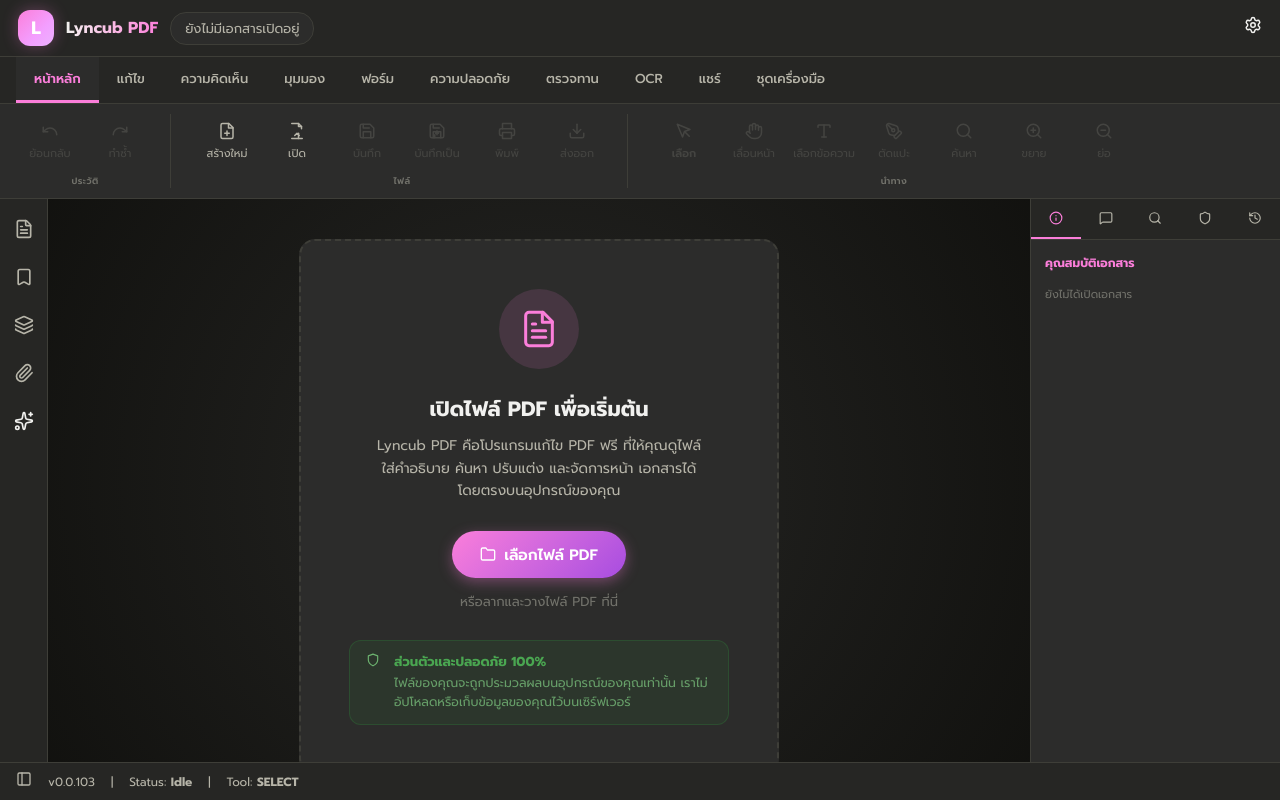
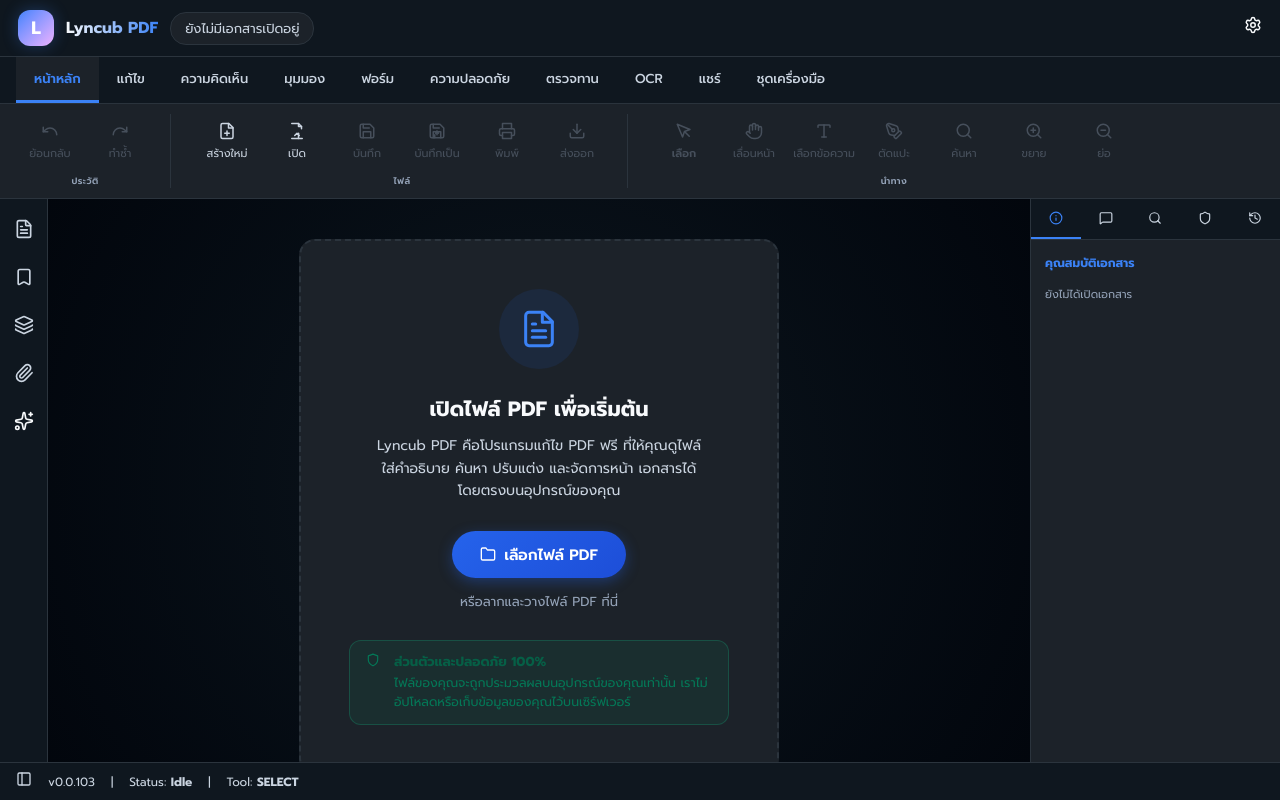
Before and after one commit to ppchhrsite-hub/PDF_PPCH, a React (Vite) app: page / in a window 1280 px wide. Built offline with nearby package versions, Linux system fonts and the light colour scheme; a web font is replaced by a local one.

Commit message:
style: update UI design system to White & Blue theme and align all Lyncub features

```diff
--- a/src/index.css
+++ b/src/index.css
@@ -2,60 +2,61 @@
 @import url('https://fonts.googleapis.com/css2?family=Google+Sans+Code:wght@400;500;600;700&family=Prompt:wght@300;400;500;600;700&family=Sarabun:wght@300;400;500;600;700&display=swap');
 
 :root {
-  /* Default: Dark Theme (Match Lyncub default) */
-  --bg-primary: oklch(0.2928 0.0018 106.5);       /* Charcoal background for panels */
-  --bg-secondary: oklch(0.2679 0.0036 106.64);    /* Darker background for frames */
-  --bg-tertiary: oklch(0.2213 0.0038 106.7);      /* Deep workspace frame */
-  --bg-canvas: oklch(0.18 0.005 106.5);           /* Darkest background for canvas */
+  /* Default: White & Blue Theme (Sleek Modern White/Blue) */
+  --bg-primary: #ffffff;          /* Clean white for panels & toolbars */
+  --bg-secondary: #f8fafc;        /* Slate-50 light background */
+  --bg-tertiary: #f1f5f9;         /* Slate-100 container background */
+  --bg-canvas: #e2e8f0;           /* Slate-200 backdrop for document canvas */
 
-  --text-primary: oklch(0.9576 0.0027 106.45);    /* Off-white */
-  --text-secondary: oklch(0.7713 0.0169 99.07);   /* Light gray */
-  --text-tertiary: oklch(0.55 0.01 106.5);        /* Muted gray */
+  --text-primary: #0f172a;       /* Slate-900 high contrast dark text */
+  --text-secondary: #334155;     /* Slate-700 secondary text */
+  --text-tertiary: #64748b;      /* Slate-500 muted text */
 
-  --border-color: oklch(0.3618 0.0101 106.89);    /* Gray-brown border */
-  --border-focus: var(--brand-primary);
+  --border-color: #cbd5e1;       /* Slate-300 border */
+  --border-focus: #2563eb;       /* Royal Blue focus border */
 
-  --brand-primary: oklch(0.7637 0.1852 338.32);   /* Vibrant Purple Lyncub logo accent */
-  --brand-hover: oklch(0.82 0.16 338.32);
-  --brand-text: oklch(0.1908 0.002 106.59);
+  --brand-primary: #2563eb;      /* Royal Blue accent */
+  --brand-hover: #1d4ed8;        /* Darker Blue hover */
+  --brand-text: #ffffff;
 
-  --accent-blue: oklch(0.75 0.14 240);
-  --accent-green: oklch(0.8 0.15 140);
-  --accent-yellow: oklch(0.85 0.12 90);
-  --accent-red: oklch(0.7 0.18 25);
+  --accent-blue: #3b82f6;
+  --accent-green: #10b981;
+  --accent-yellow: #f59e0b;
+  --accent-red: #ef4444;
 
   --radius-sm: 4px;
   --radius-md: 8px;
   --radius-lg: 12px;
   --radius-xl: 16px;
 
-  --shadow-sm: 0 1px 2px rgba(0, 0, 0, 0.2);
-  --shadow-md: 0 4px 6px -1px rgba(0, 0, 0, 0.3);
-  --shadow-lg: 0 10px 15px -3px rgba(0, 0, 0, 0.4);
+  --shadow-sm: 0 1px 3px rgba(0, 0, 0, 0.08);
+  --shadow-md: 0 4px 6px -1px rgba(0, 0, 0, 0.1);
+  --shadow-lg: 0 10px 15px -3px rgba(0, 0, 0, 0.12);
 
   --font-sans: 'Prompt', ui-sans-serif, system-ui, sans-serif;
   --font-mono: 'Google Sans Code', ui-monospace, monospace;
 }
 
-[data-theme="light"] {
-  --bg-primary: oklch(0.985 0.003 106.5);
-  --bg-secondary: oklch(0.968 0.004 106.5);
-  --bg-tertiary: oklch(0.94 0.004 106.5);
-  --bg-canvas: oklch(0.9 0.005 106.5);
+[data-theme="dark"] {
+  --bg-primary: oklch(0.25 0.015 250);       /* Dark Slate Blue background */
+  --bg-secondary: oklch(0.20 0.02 250);     /* Darker Slate Blue */
+  --bg-tertiary: oklch(0.16 0.02 250);      /* Deep Canvas frame */
+  --bg-canvas: oklch(0.12 0.02 250);        /* Deepest canvas backdrop */
 
-  --text-primary: oklch(0.2679 0.0036 106.64);
-  --text-secondary: oklch(0.52 0.01 99.07);
-  --text-tertiary: oklch(0.68 0.008 106.5);
+  --text-primary: #f8fafc;
+  --text-secondary: #cbd5e1;
+  --text-tertiary: #94a3b8;
 
-  --border-color: oklch(0.865 0.006 106.89);
+  --border-color: oklch(0.32 0.02 250);
+  --border-focus: #3b82f6;
 
-  --brand-primary: oklch(0.64 0.165 338.32);
-  --brand-hover: oklch(0.55 0.18 338.32);
-  --brand-text: oklch(1.0 0 0);
+  --brand-primary: #3b82f6;
+  --brand-hover: #60a5fa;
+  --brand-text: #ffffff;
 
-  --shadow-sm: 0 1px 3px rgba(0, 0, 0, 0.08);
-  --shadow-md: 0 4px 6px -1px rgba(0, 0, 0, 0.08);
-  --shadow-lg: 0 10px 15px -3px rgba(0, 0, 0, 0.1);
+  --shadow-sm: 0 1px 2px rgba(0, 0, 0, 0.3);
+  --shadow-md: 0 4px 6px -1px rgba(0, 0, 0, 0.4);
+  --shadow-lg: 0 10px 15px -3px rgba(0, 0, 0, 0.5);
 }
 
 /* Base Styles */
@@ -487,7 +488,8 @@
   width: 80px;
   height: 80px;
   border-radius: 50%;
-  background: oklch(from var(--brand-primary) l c h / 0.12);
+  background: rgba(37, 99, 235, 0.1);
+  color: var(--brand-primary);
   display: flex;
   align-items: center;
   justify-content: center;
@@ -514,7 +516,7 @@
   align-items: center;
   justify-content: center;
   padding: 12px 28px;
-  background: linear-gradient(135deg, var(--brand-primary), oklch(0.6 0.22 310));
+  background: linear-gradient(135deg, #2563eb, #1d4ed8);
   color: white;
   font-weight: 600;
   font-size: 0.95rem;
@@ -522,14 +524,14 @@
   border-radius: 9999px;
   cursor: pointer;
   transition: opacity 0.2s, transform 0.15s, box-shadow 0.2s;
-  box-shadow: 0 4px 14px oklch(from var(--brand-primary) l c h / 0.35);
+  box-shadow: 0 4px 14px rgba(37, 99, 235, 0.35);
   margin-bottom: 14px;
 }
 
 .dropzone-btn:hover {
-  opacity: 0.9;
+  opacity: 0.95;
   transform: translateY(-1px);
-  box-shadow: 0 6px 20px oklch(from var(--brand-primary) l c h / 0.45);
+  box-shadow: 0 6px 20px rgba(37, 99, 235, 0.45);
 }
 
 .dropzone-drag-hint {
@@ -542,12 +544,12 @@
   display: flex;
   align-items: flex-start;
   gap: 8px;
-  background-color: oklch(0.55 0.14 145 / 0.12);
-  border: 1px solid oklch(0.55 0.14 145 / 0.3);
+  background-color: rgba(16, 185, 129, 0.08);
+  border: 1px solid rgba(16, 185, 129, 0.25);
   border-radius: var(--radius-lg);
   padding: 12px 16px;
   text-align: left;
-  color: oklch(0.7 0.12 145);
+  color: #047857;
   font-size: 0.82rem;
   line-height: 1.5;
   max-width: 380px;
@@ -558,12 +560,12 @@
   display: block;
   font-weight: 700;
   margin-bottom: 2px;
-  color: oklch(0.65 0.15 145);
+  color: #065f46;
 }
 
 .dropzone-privacy-badge p {
   margin: 0;
-  color: oklch(0.65 0.1 145);
+  color: #047857;
   font-size: 0.78rem;
 }
 
```
